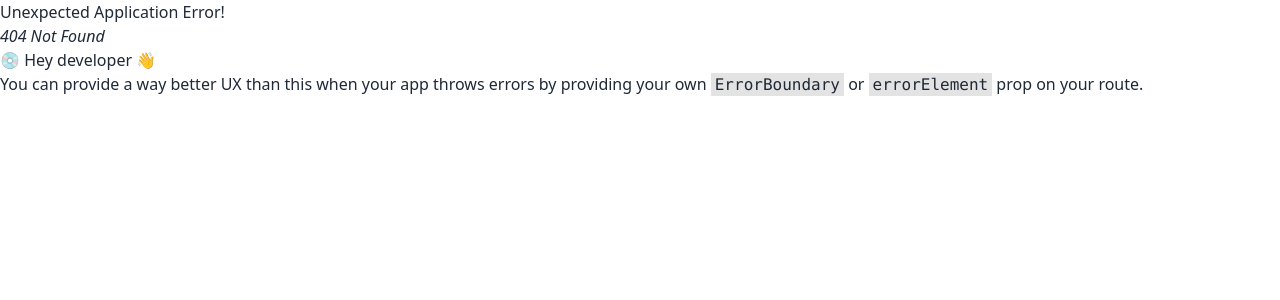
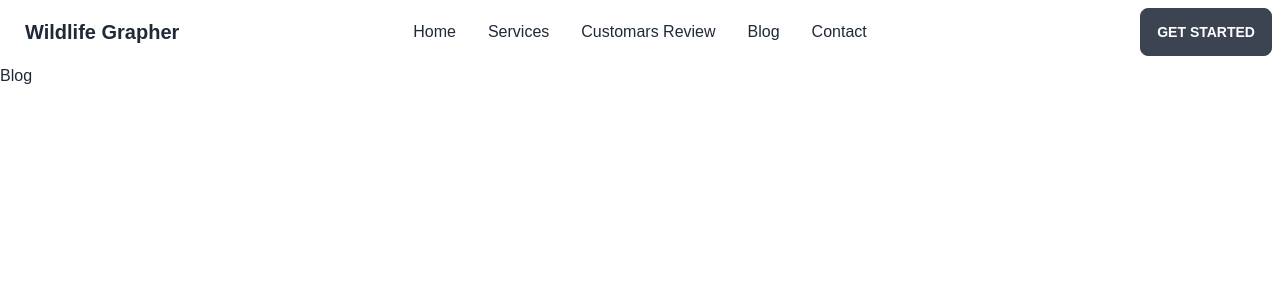
Before and after one commit to Md-FarhadHossain/wild-photographer, a React (Create React App) app: page /blog in a window 1280 px wide. Before the commit this address had no page. Shown: the top 300 px of the page. Built offline with nearby package versions, Linux system fonts and the light colour scheme.

Commit message:
all routes added and firebase config done

```diff
--- a/package.json
+++ b/package.json
@@ -7,6 +7,7 @@
     "@testing-library/react": "^13.4.0",
     "@testing-library/user-event": "^13.5.0",
     "daisyui": "^2.38.1",
+    "firebase": "^9.13.0",
     "react": "^18.2.0",
     "react-dom": "^18.2.0",
     "react-router-dom": "^6.4.3",
--- a/src/components/Navbar/Navbar.jsx
+++ b/src/components/Navbar/Navbar.jsx
@@ -1,8 +1,57 @@
 import React from 'react'
+import { Link } from 'react-router-dom'
 
 const Navbar = () => {
   return (
-    <div>Navbar</div>
+    <div>
+        <div className="container mx-auto navbar">
+  <div className="navbar-start">
+    <div className="dropdown">
+      <label tabIndex={0} className="btn btn-ghost lg:hidden">
+        <svg xmlns="http://www.w3.org/2000/svg" className="h-5 w-5" fill="none" viewBox="0 0 24 24" stroke="currentColor"><path strokeLinecap="round" strokeLinejoin="round" strokeWidth="2" d="M4 6h16M4 12h8m-8 6h16" /></svg>
+      </label>
+      <ul tabIndex={0} className="menu menu-compact dropdown-content mt-3 p-2 shadow bg-base-100 rounded-box w-52">
+        <li><a>Item 1</a></li>
+        <li tabIndex={0}>
+          <a className="justify-between">
+            Parent
+            <svg className="fill-current" xmlns="http://www.w3.org/2000/svg" width="24" height="24" viewBox="0 0 24 24"><path d="M8.59,16.58L13.17,12L8.59,7.41L10,6L16,12L10,18L8.59,16.58Z"/></svg>
+          </a>
+          <ul className="p-2">
+            <li><a>Submenu 1</a></li>
+            <li><a>Submenu 2</a></li>
+          </ul>
+        </li>
+        <li><a>Item 3</a></li>
+      </ul>
+    </div>
+
+    <Link to='/' className="btn btn-ghost normal-case text-xl">
+    Wildlife Grapher
+    </Link>
+
+
+  </div>
+  <div className="navbar-center hidden lg:flex">
+    <ul className="menu menu-horizontal p-0">
+
+      <li><Link to='/'>Home</Link></li>
+      <li><Link to='/services'>Services</Link></li>
+      <li><Link to='/coustomars-review'>Customars Review</Link></li>
+      <li><Link to='/blog'>Blog</Link></li>
+      <li><Link to='/contact'>Contact</Link></li>
+
+
+    </ul>
+  </div>
+
+  <div className="navbar-end">
+    <a className="btn">Get started</a>
+  </div>
+
+
+</div>
+    </div>
   )
 }
 
--- /dev/null
+++ b/src/config/firebase.js
@@ -0,0 +1,18 @@
+// Import the functions you need from the SDKs you need
+import { initializeApp } from "firebase/app";
+// TODO: Add SDKs for Firebase products that you want to use
+// https://firebase.google.com/docs/web/setup#available-libraries
+
+// Your web app's Firebase configuration
+const firebaseConfig = {
+  apiKey: "AIzaSyCc3IEs3HBT6GwgwFYoK4-P9nZA8s4vS-E",
+  authDomain: "wildlife-grapher.firebaseapp.com",
+  projectId: "wildlife-grapher",
+  storageBucket: "wildlife-grapher.appspot.com",
+  messagingSenderId: "395748916133",
+  appId: "1:395748916133:web:f6cb54a6e85718cea1464c"
+};
+
+// Initialize Firebase
+const app = initializeApp(firebaseConfig);
+export default app
--- /dev/null
+++ b/src/context/AuthContext.js
@@ -0,0 +1,15 @@
+import React from 'react'
+import { createContext } from 'react'
+
+export const UserContext = createContext()
+
+const AuthContext = ({children}) => {
+
+  return (
+    <div>
+
+    </div>
+  )
+}
+
+export default AuthContext
--- a/src/index.css
+++ b/src/index.css
@@ -1,3 +1,9 @@
 @tailwind base;
 @tailwind components;
 @tailwind utilities;
+
+@import url('https://fonts.googleapis.com/css2?family=Poppins:wght@400;500;600;700;800;900&display=swap');
+
+body {
+    font-family: 'Poppins', sans-serif;
+}
--- /dev/null
+++ b/src/pages/Blog/Blog.jsx
@@ -0,0 +1,9 @@
+import React from 'react'
+
+const Blog = () => {
+  return (
+    <div>Blog</div>
+  )
+}
+
+export default Blog
--- /dev/null
+++ b/src/pages/Contact/Contact.jsx
@@ -0,0 +1,9 @@
+import React from 'react'
+
+const Contact = () => {
+  return (
+    <div>Contact</div>
+  )
+}
+
+export default Contact
--- /dev/null
+++ b/src/pages/CustomarsReview/CustomarsReview.jsx
@@ -0,0 +1,9 @@
+import React from 'react'
+
+const CustomarsReview = () => {
+  return (
+    <div>CustomarsReview</div>
+  )
+}
+
+export default CustomarsReview
--- /dev/null
+++ b/src/pages/Services/Services.jsx
@@ -0,0 +1,9 @@
+import React from 'react'
+
+const Services = () => {
+  return (
+    <div>Service</div>
+  )
+}
+
+export default Services
--- a/src/utilities/Main.js
+++ b/src/utilities/Main.js
@@ -7,7 +7,7 @@ const Main = () => {
     <div>
         <Navbar />
         <Outlet />
-        <Footer />
+        {/* <Footer /> */}
     </div>
   )
 }
```
Also changed, not shown: src/utilities/Routes.js (+20 -0 lines), 1 other file (tests, documents, lock files or other folders).
